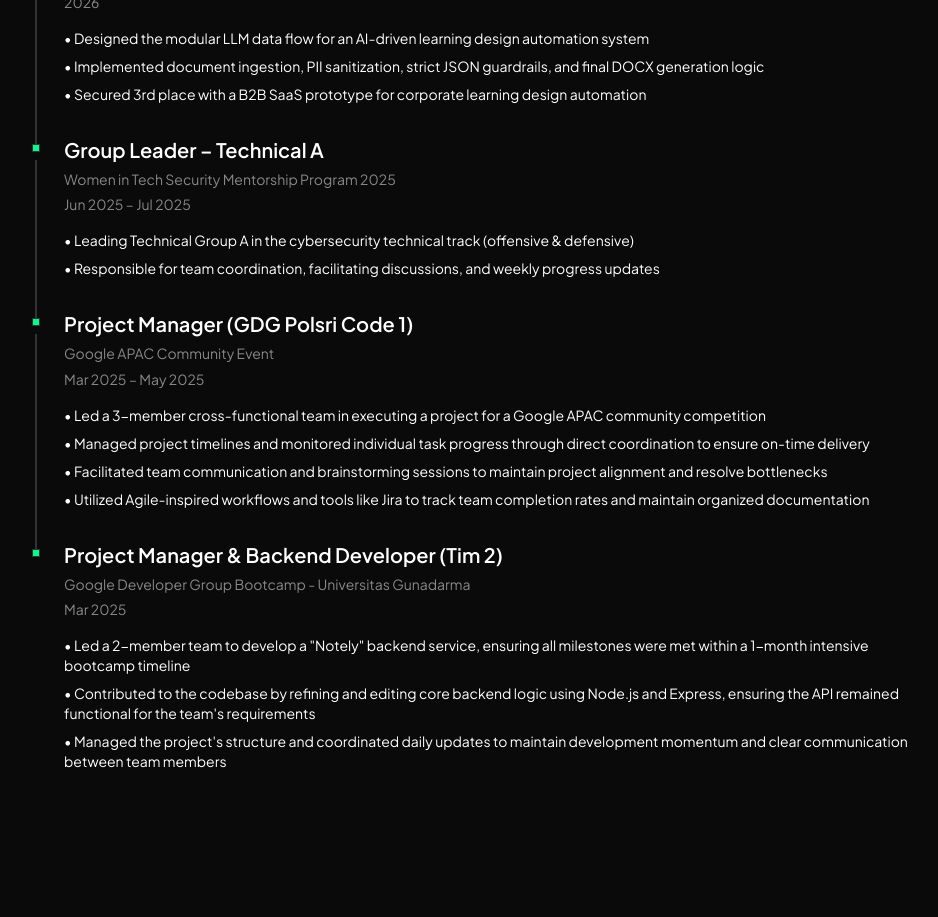
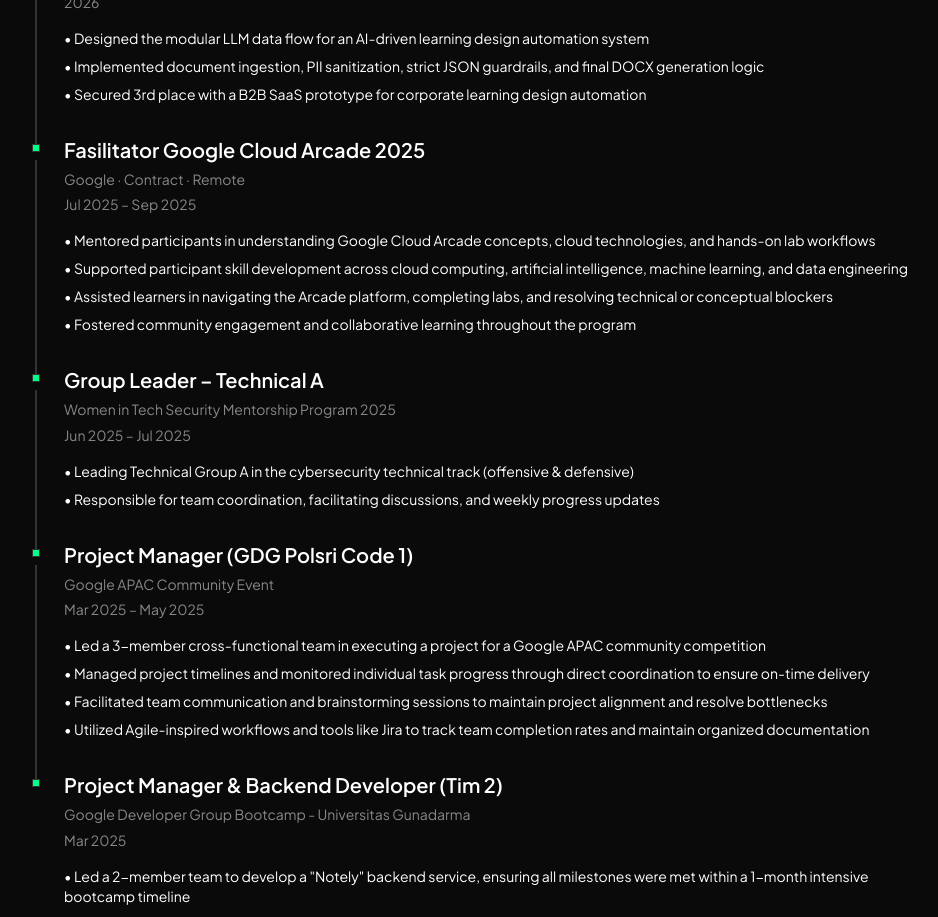
Before and after one commit to zulfianarahmi/portofolio, a Next.js app: page / in a window 1280 px wide. Shown: the part 3200-4117 px from the top of the page, without its empty margins (40-978 px from the left). Built offline with nearby package versions, Linux system fonts and the light colour scheme; no server answers.

Commit message:
Add Google Cloud Arcade facilitator experience

```diff
--- a/src/app/page.tsx
+++ b/src/app/page.tsx
@@ -428,6 +428,20 @@
                       <li>• Designed the modular LLM data flow for an AI-driven learning design automation system</li>
                       <li>• Implemented document ingestion, PII sanitization, strict JSON guardrails, and final DOCX generation logic</li>
                       <li>• Secured 3rd place with a B2B SaaS prototype for corporate learning design automation</li>
+                    </ul>
+                  </div>
+
+                  <div className="timeline-item">
+                    <div className="mb-4">
+                      <h3 className="text-xl font-semibold mb-1">Fasilitator Google Cloud Arcade 2025</h3>
+                      <p className="text-muted mb-1">Google · Contract · Remote</p>
+                      <p className="text-sm text-muted">Jul 2025 – Sep 2025</p>
+                    </div>
+                    <ul className="space-y-2 text-sm">
+                      <li>• Mentored participants in understanding Google Cloud Arcade concepts, cloud technologies, and hands-on lab workflows</li>
+                      <li>• Supported participant skill development across cloud computing, artificial intelligence, machine learning, and data engineering</li>
+                      <li>• Assisted learners in navigating the Arcade platform, completing labs, and resolving technical or conceptual blockers</li>
+                      <li>• Fostered community engagement and collaborative learning throughout the program</li>
                     </ul>
                   </div>
 
```
